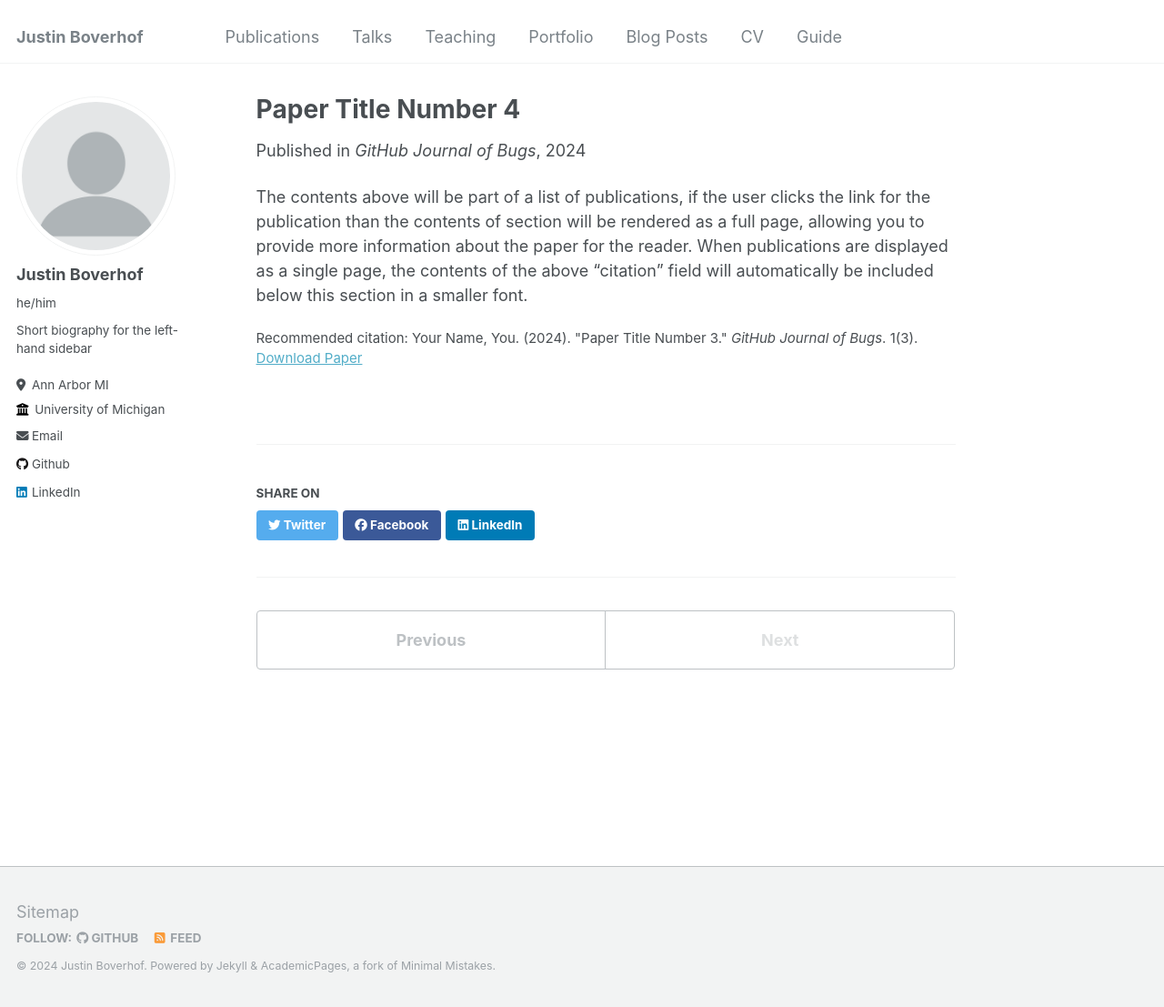
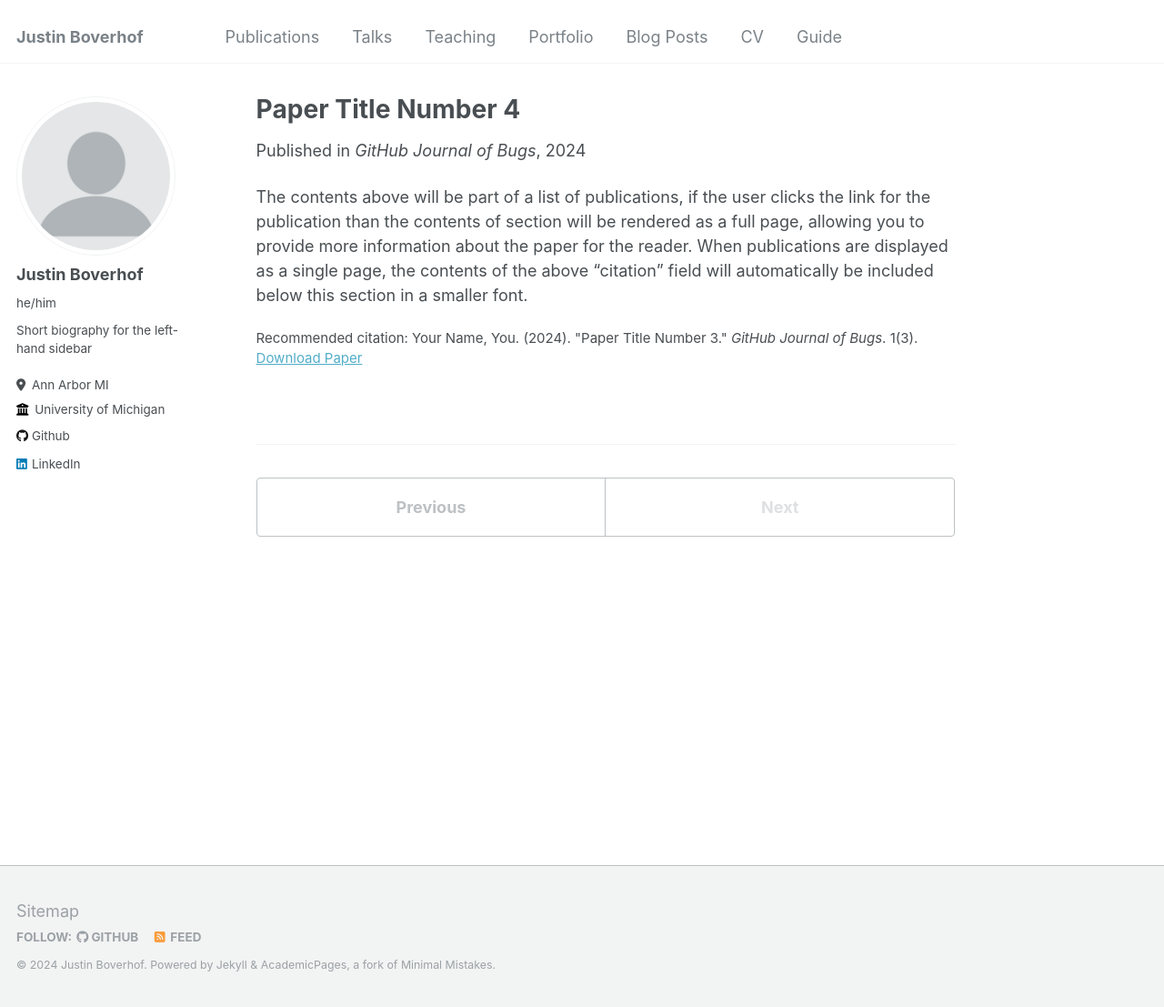
Before and after one commit to JustinBoverhof/justinboverhof.com, a Jekyll site: the page built from _publications/2024-02-17-paper-title-number-4.md, in a window 1280 px wide and 1107 px high. Shown: the whole window at 91% size. Built offline with Jekyll 4.4.1, drawn with Linux system fonts in a browser that asks for light colours; part of the change alters nothing that is shown.

Commit message:
Update _config.yml

```diff
--- a/_config.yml
+++ b/_config.yml
@@ -28,7 +28,7 @@ author:
   location         : "Ann Arbor MI"
   employer         : "University of Michigan"
   uri              : # URL
-  email            : "none@example.org"
+  email            : # "none@example.org"
 
   # Academic websites
   arxiv            : # URL - Update with the correct link to your profile
@@ -57,7 +57,7 @@ author:
   keybase          : # Username
   instagram        : # Username
   lastfm           : # Username
-  linkedin         : "https://www.linkedin.com/in/justin-boverhof-b80253248"# Username
+  linkedin         : "https://www.linkedin.com/in/justin-boverhof-b80253248?"
   mastodon         : # URL
   medium           : # URL
   pinterest        : # Username
@@ -250,7 +250,7 @@ defaults:
     values:
       layout: single
       author_profile: true
-      share: true
+      share: false
       comments: true
   # _portfolio
   - scope:
```
